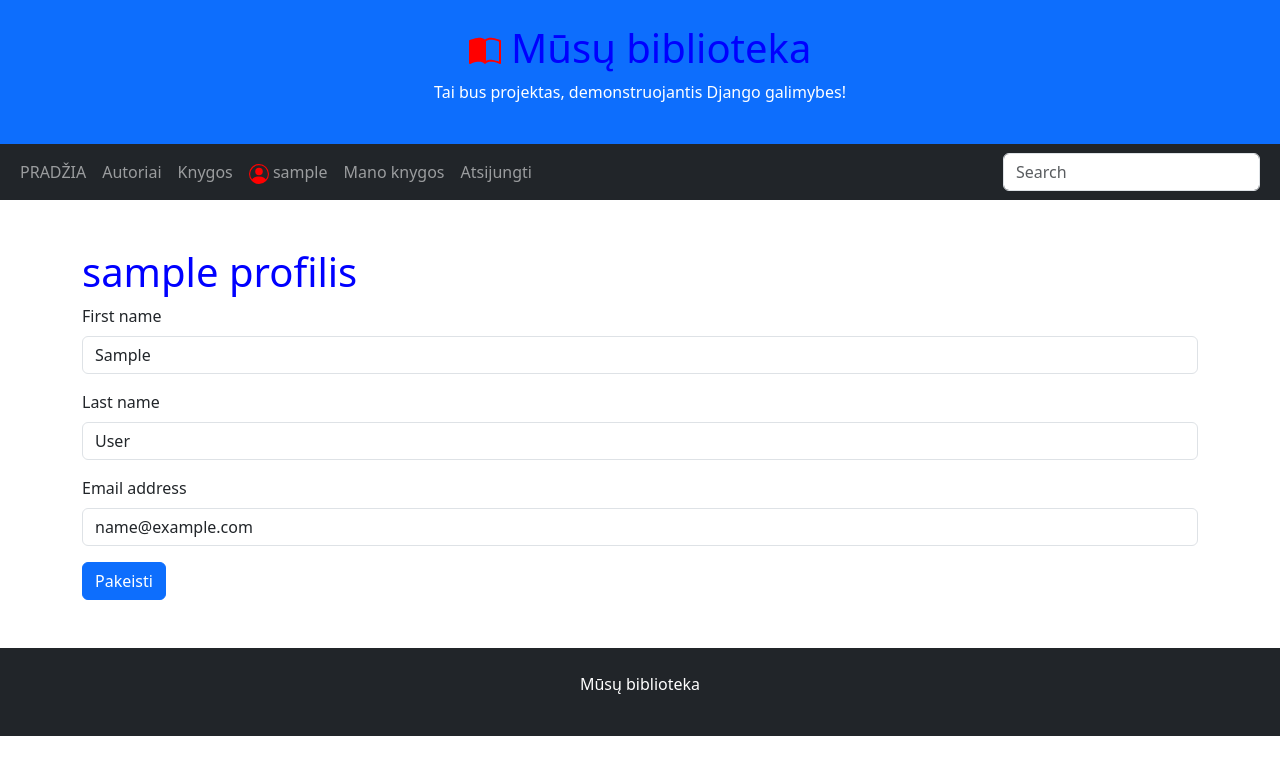
After one commit to DonatasNoreika/library_20260727, a Django app: page /profile/ in a window 1280 px wide. The commit adds this page. Shown: the top 775 px of the page. Run offline with Django 5.2, Linux system fonts and the light colour scheme; the visitor is signed in with stand-in values (Sample User, id 1); some libraries are stand-ins or nearby versions.

Commit message:
10: +Sukurtas vartotojo profilio puslapis, kuriame galima redaguoti vardą, pavardę, emailą

```diff
--- a/mysite/library/templates/base.html
+++ b/mysite/library/templates/base.html
@@ -40,7 +40,7 @@
                 </li>
                 {% if user.is_authenticated %}
                 <li class="nav-item">
-                    <a class="nav-link">
+                    <a class="nav-link" href="{% url 'profile' %}">
                         <svg xmlns="http://www.w3.org/2000/svg" width="20" height="20" fill="red" class="bi bi-person-circle" viewBox="0 0 16 16">
                           <path d="M11 6a3 3 0 1 1-6 0 3 3 0 0 1 6 0"/>
                           <path fill-rule="evenodd" d="M0 8a8 8 0 1 1 16 0A8 8 0 0 1 0 8m8-7a7 7 0 0 0-5.468 11.37C3.242 11.226 4.805 10 8 10s4.757 1.225 5.468 2.37A7 7 0 0 0 8 1"/>
--- /dev/null
+++ b/mysite/library/templates/profile.html
@@ -0,0 +1,11 @@
+{% extends 'base.html' %}
+
+{% block content %}
+<h1>{{ user.username }} profilis</h1>
+<form method="post">
+    {% csrf_token %}
+    {% load crispy_forms_tags %}
+    {{ form | crispy }}
+    <button type="submit" class="btn btn-primary">Pakeisti</button>
+</form>
+{% endblock %}
--- a/mysite/library/urls.py
+++ b/mysite/library/urls.py
@@ -10,4 +10,5 @@ urlpatterns = [
     path('search', views.search, name="search"),
     path("mybooks/", views.MyBookInstanceListView.as_view(), name="my_books"),
     path("signup/", views.SignUpView.as_view(), name="signup"),
+    path("profile/", views.UserUpdateView.as_view(), name="profile"),
 ]
--- a/mysite/library/views.py
+++ b/mysite/library/views.py
@@ -1,4 +1,5 @@
 from django.contrib.auth.mixins import LoginRequiredMixin
+from django.contrib.auth.models import User
 from django.shortcuts import render, reverse
 from django.urls import reverse_lazy
 from django.views.generic.edit import FormMixin
@@ -98,3 +99,13 @@ class SignUpView(generic.CreateView):
     form_class = UserCreationForm
     template_name = "signup.html"
     success_url = reverse_lazy("login")
+
+
+class UserUpdateView(LoginRequiredMixin, generic.UpdateView):
+    model = User
+    fields = ['first_name', 'last_name', 'email']
+    template_name = "profile.html"
+    success_url = reverse_lazy("profile")
+
+    def get_object(self, queryset = ...):
+        return self.request.user
```
